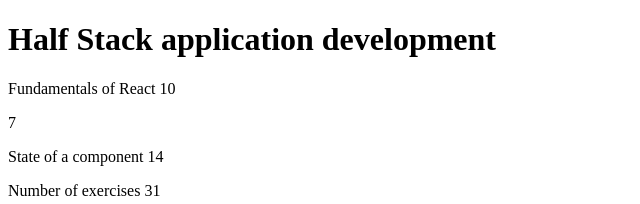
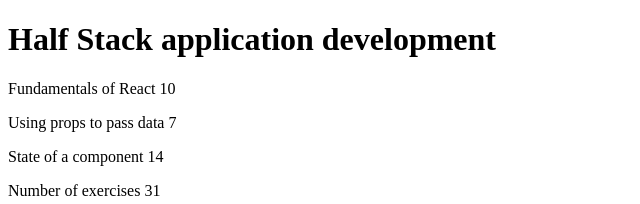
Before and after one commit to SGM-dev/FSO-Intro-to-React-and-JS, a React (Create React App) app in the folder course_info/: page / in a window 1280 px wide. Shown: the top 204 px of the page, without its empty margins (0-640 px from the left). Built offline with nearby package versions, Linux system fonts and the light colour scheme.

Commit message:
fix typo

```diff
--- a/course_info/src/App.js
+++ b/course_info/src/App.js
@@ -16,7 +16,7 @@
   return (
     <>
       <Part part={props.par1} exercises={props.ex1} />
-      <Part part={props.pat2} exercises={props.ex2} />
+      <Part part={props.par2} exercises={props.ex2} />
       <Part part={props.par3} exercises={props.ex3} />
     </>
   );
```
